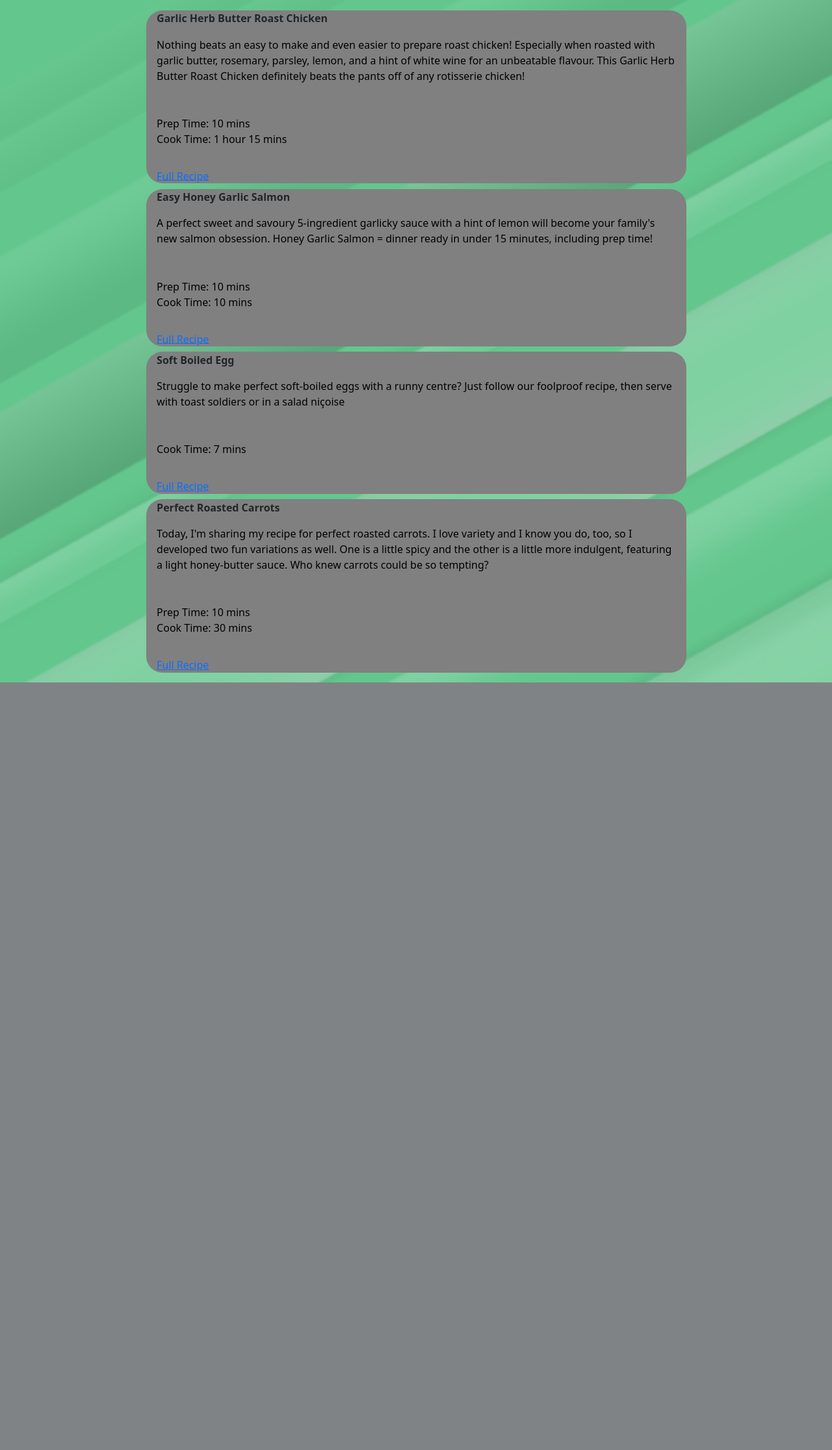
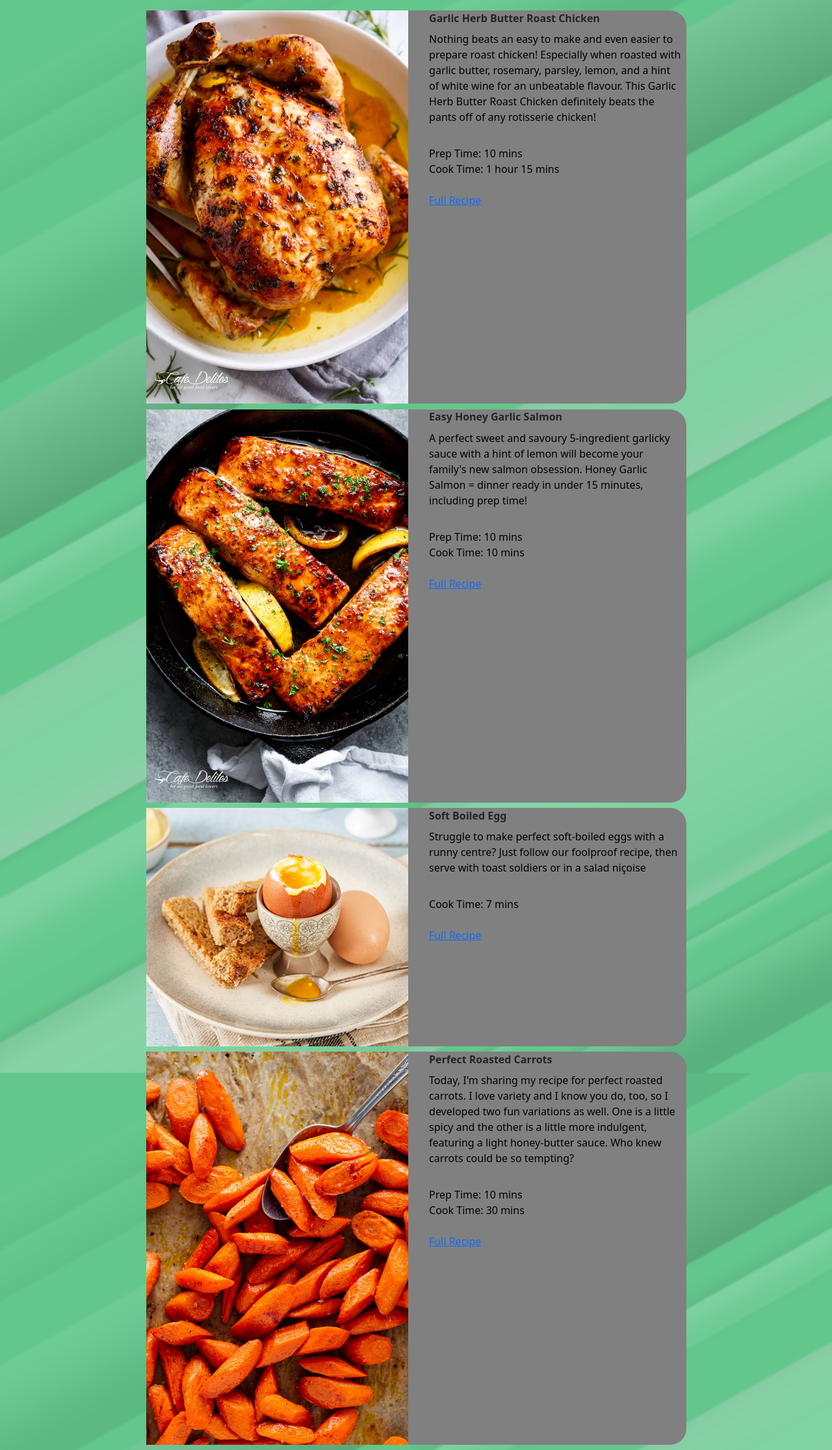
Before and after one commit to 15fine/1ZEUB0_proto, a Flask app: template templates/all.html in a window 1280 px wide. Shown: the part 56-2287 px from the top of the page at 65% size. Before the commit the page ends 1106 px from the top, so only its background shows below. Run offline with Flask 2, Linux system fonts and the light colour scheme; the template is opened without the code that fills it, so the values that code supplies are empty.

Commit message:
display image on results page

```diff
--- a/flask_app.py
+++ b/flask_app.py
@@ -10,7 +10,7 @@ def index():
         occasion = request.form.getlist('occasion')
         diet = request.form.getlist('diet')
         print(ingredients)
-        if ingredients == []:
+        if ingredients == [] or ingredients == ['1', '2', '3', '4']:
             return render_template("all.html")
         for i in range(len(ingredients)):
             if ingredients[i] == "1":
--- a/static/style.css
+++ b/static/style.css
@@ -52,3 +52,8 @@ body {
 .recipe-block a{
     padding: 2%;
 }
+
+img {
+    max-width: 100%;
+    max-height: 100%;
+}
--- a/templates/all.html
+++ b/templates/all.html
@@ -22,28 +22,52 @@
           <div class="col-9">
             <p></p>
             <div class="recipe-block">
+              <div class=row>
+                <div class="col">
+                  <img src="static/chicken.jpg">
+                </div>
+                <div class="col">
               <b>Garlic Herb Butter Roast Chicken</b>
               <p>Nothing beats an easy to make and even easier to prepare roast chicken! Especially when roasted with garlic butter, rosemary, parsley, lemon, and a hint of white wine for an unbeatable flavour. This Garlic Herb Butter Roast Chicken definitely beats the pants off of any rotisserie chicken!</p>
               <p>Prep Time: 10 mins <br>Cook Time: 1 hour 15 mins</p>
               <a href="https://cafedelites.com/garlic-herb-butter-roast-chicken/">Full Recipe</a>
+              </div></div>
             </div>
             <div class="recipe-block">
-                <b>Easy Honey Garlic Salmon</b>
-                <p>A perfect sweet and savoury 5-ingredient garlicky sauce with a hint of lemon will become your family's new salmon obsession. Honey Garlic Salmon = dinner ready in under 15 minutes, including prep time!</p>
-                <p>Prep Time: 10 mins <br>Cook Time: 10 mins</p>
-                <a href="https://cafedelites.com/easy-honey-garlic-salmon/">Full Recipe</a>
+              <div class=row>
+              <div class="col">
+                <img src="static/salmon.jpg">
+              </div>
+              <div class="col">
+                  <b>Easy Honey Garlic Salmon</b>
+                  <p>A perfect sweet and savoury 5-ingredient garlicky sauce with a hint of lemon will become your family's new salmon obsession. Honey Garlic Salmon = dinner ready in under 15 minutes, including prep time!</p>
+                  <p>Prep Time: 10 mins <br>Cook Time: 10 mins</p>
+                  <a href="https://cafedelites.com/easy-honey-garlic-salmon/">Full Recipe</a>
+                </div> </div>
             </div>
             <div class="recipe-block">
+              <div class=row>
+                <div class="col">
+                  <img src="static/egg.jpg">
+                </div>
+                <div class="col">
               <b>Soft Boiled Egg</b>
               <p>Struggle to make perfect soft-boiled eggs with a runny centre? Just follow our foolproof recipe, then serve with toast soldiers or in a salad niçoise</p>
               <p>Cook Time: 7 mins</p>
               <a href="https://www.bbcgoodfoodme.com/recipes/soft-boiled-eggs/">Full Recipe</a>
-            </div>
+            </div> </div>
+          </div>
             <div class="recipe-block">
+              <div class=row>
+                <div class="col">
+                  <img src="static/carrot.jpg">
+                </div>
+                <div class="col">
               <b>Perfect Roasted Carrots</b>
               <p>Today, I'm sharing my recipe for perfect roasted carrots. I love variety and I know you do, too, so I developed two fun variations as well. One is a little spicy and the other is a little more indulgent, featuring a light honey-butter sauce. Who knew carrots could be so tempting?</p>
               <p>Prep Time: 10 mins <br> Cook Time: 30 mins</p>
               <a href="https://cookieandkate.com/perfect-roasted-carrots-recipe/">Full Recipe</a>
+            </div> </div>
             </div>
           </div>
           <div class="col">
--- a/templates/egg.html
+++ b/templates/egg.html
@@ -22,10 +22,16 @@
           <div class="col-9">
             <p></p>
             <div class="recipe-block">
+              <div class=row>
+                <div class="col">
+                  <img src="static/egg.jpg">
+                </div>
+                <div class="col">
               <b>Soft Boiled Egg</b>
               <p>Struggle to make perfect soft-boiled eggs with a runny centre? Just follow our foolproof recipe, then serve with toast soldiers or in a salad niçoise</p>
               <p>Cook Time: 7 mins</p>
               <a href="https://www.bbcgoodfoodme.com/recipes/soft-boiled-eggs/">Full Recipe</a>
+            </div> </div>
           </div>
           </div>
           <div class="col">
```
Also changed, not shown: templates/carrot.html (+8 -2 lines), templates/chicken.html (+7 -1 lines), templates/salmon.html (+11 -5 lines), static/carrot.jpg (added), static/chicken.jpg (added), static/egg.jpg (added), static/salmon.jpg (added).
